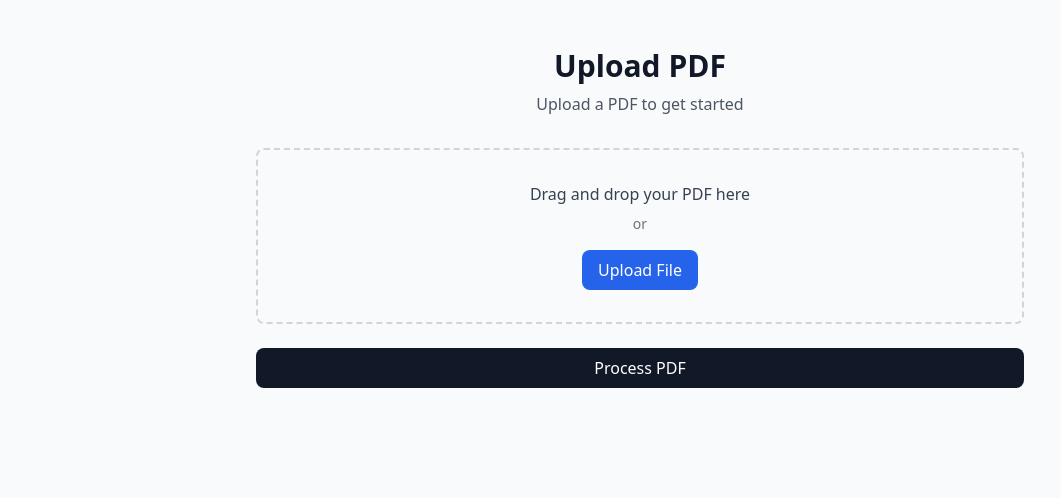
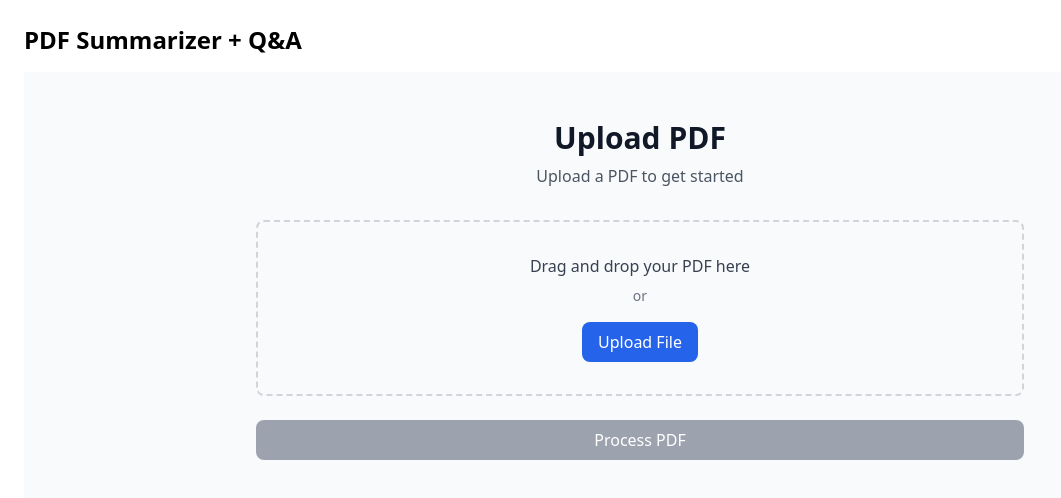
Before and after one commit to Eg0420/Summarizer, a Next.js app in the folder web-app/: page / in a window 1280 px wide. Shown: the top 498 px of the page, without its empty margins (0-1061 px from the left). Built offline with nearby package versions, Linux system fonts and the light colour scheme.

Commit message:
Made changes to page.tsx

```diff
--- a/web-app/app/page.tsx
+++ b/web-app/app/page.tsx
@@ -1,198 +1,27 @@
 'use client';
 
-import React, { useRef, useState } from 'react';
+import { useState } from 'react';
+import PDFUploadForm from '@/components/PDFUploadForm';
+import QAChat from '@/components/QAChat';
 
-interface ProcessResult {
-  documentId: string;
-  filename: string;
-  textLength: number;
-  chunkCount: number;
-}
-
-interface SummaryResult {
-  documentId: string;
-  filename: string;
-  summary: string;
-  tokensUsed: number;
-}
-
-export default function PDFUploadForm({
-  onUploadSuccess,
-}: {
-  onUploadSuccess: (documentId: string) => void;
-}) {
-  const [isDragging, setIsDragging] = useState(false);
-  const [selectedFile, setSelectedFile] = useState<File | null>(null);
-  const [processResult, setProcessResult] = useState<ProcessResult | null>(null);
-  const [summaryResult, setSummaryResult] = useState<SummaryResult | null>(null);
-  const [error, setError] = useState('');
-  const [isUploading, setIsUploading] = useState(false);
-  const fileInputRef = useRef<HTMLInputElement>(null);
-
-  const handleDragOver = (e: React.DragEvent) => {
-    e.preventDefault();
-    setIsDragging(true);
-  };
-
-  const handleDragLeave = () => {
-    setIsDragging(false);
-  };
-
-  const handleDrop = (e: React.DragEvent) => {
-    e.preventDefault();
-    setIsDragging(false);
-    const file = e.dataTransfer.files.item(0);
-    if (file) {
-      handleSelectedFile(file);
-    }
-  };
-
-  const handleSelectedFile = (file: File) => {
-    setError('');
-    setProcessResult(null);
-    setSummaryResult(null);
-
-    if (!file.name.toLowerCase().endsWith('.pdf')) {
-      setSelectedFile(null);
-      setError('Please choose a PDF file.');
-      return;
-    }
-
-    setSelectedFile(file);
-  };
-
-  const handleSubmit = async (e: React.FormEvent) => {
-    e.preventDefault();
-
-    if (!selectedFile) {
-      setError('Choose a PDF before uploading.');
-      return;
-    }
-
-    setError('');
-    setIsUploading(true);
-
-    try {
-      const formData = new FormData();
-      formData.append('file', selectedFile);
-
-      const processResponse = await fetch('/api/process', {
-        method: 'POST',
-        body: formData,
-      });
-
-      const processed = await processResponse.json();
-
-      if (!processResponse.ok) {
-        throw new Error(processed.error || 'PDF processing failed');
-      }
-
-      setProcessResult(processed);
-
-      // 🔥 THIS IS THE FIX (MOST IMPORTANT LINE)
-      onUploadSuccess(processed.documentId);
-
-      setSummaryResult({
-        documentId: processed.documentId,
-        filename: processed.filename,
-        summary: processed.summary,
-        tokensUsed: 0,
-      });
-
-    } catch (uploadError) {
-      setError(uploadError instanceof Error ? uploadError.message : 'Upload failed');
-    } finally {
-      setIsUploading(false);
-    }
-  };
+export default function Home() {
+  const [documentId, setDocumentId] = useState<string | null>(null);
 
   return (
-    <div className="min-h-screen bg-gray-50 py-12 px-4">
-      <div className="mx-auto max-w-3xl w-full space-y-8">
-        <div>
-          <h1 className="text-3xl font-bold text-center text-gray-900">
-            Upload PDF
-          </h1>
-          <p className="mt-2 text-center text-gray-600">
-            Upload a PDF to get started
-          </p>
+    <main className="p-6">
+      <h1 className="text-2xl font-bold mb-4">
+        PDF Summarizer + Q&A
+      </h1>
+
+      {/* Upload */}
+      <PDFUploadForm onUploadSuccess={setDocumentId} />
+
+      {/* Chat appears AFTER upload */}
+      {documentId && (
+        <div className="mt-6">
+          <QAChat documentId={documentId} />
         </div>
-
-        <form className="space-y-6" onSubmit={handleSubmit}>
-          <div
-            data-testid="pdf-drop-zone"
-            onDragOver={handleDragOver}
-            onDragLeave={handleDragLeave}
-            onDrop={handleDrop}
-            className={`border-2 border-dashed rounded-lg p-8 text-center cursor-pointer transition ${
-              isDragging
-                ? 'border-blue-500 bg-blue-50'
-                : 'border-gray-300 hover:border-gray-400'
-            }`}
-          >
-            <p className="text-gray-700 font-medium">
-              Drag and drop your PDF here
-            </p>
-            <p className="text-sm text-gray-500 mt-2">or</p>
-            <label className="mt-4 inline-block">
-              <input
-                ref={fileInputRef}
-                data-testid="pdf-file-input"
-                type="file"
-                accept=".pdf"
-                className="hidden"
-                onChange={(e) => {
-                  const file = e.target.files?.item(0);
-                  if (file) {
-                    handleSelectedFile(file);
-                  }
-                }}
-              />
-              <button
-                type="button"
-                onClick={() => fileInputRef.current?.click()}
-                className="px-4 py-2 bg-blue-600 text-white rounded-lg hover:bg-blue-700 transition"
-              >
-                Upload File
-              </button>
-            </label>
-          </div>
-
-          {selectedFile && (
-            <p className="text-sm text-gray-700">
-              Selected: <strong>{selectedFile.name}</strong>
-            </p>
-          )}
-
-          {error && (
-            <p className="text-sm text-red-600 font-semibold">{error}</p>
-          )}
-
-          <button
-            type="submit"
-            disabled={!selectedFile || isUploading}
-            className="w-full px-4 py-2 bg-gray-900 text-white rounded-lg"
-          >
-            {isUploading ? 'Processing...' : 'Process PDF'}
-          </button>
-        </form>
-
-        {processResult && summaryResult && (
-          <section className="space-y-6">
-            <div className="border rounded-lg bg-white p-4">
-              <h2 className="text-xl font-semibold">
-                {summaryResult.filename}
-              </h2>
-              <p className="mt-2 text-sm text-gray-600">
-                {processResult.chunkCount} chunks, {processResult.textLength} characters
-              </p>
-              <p className="mt-4 text-gray-800">
-                Document Summary: {summaryResult.summary}
-              </p>
-            </div>
-          </section>
-        )}
-      </div>
-    </div>
+      )}
+    </main>
   );
 }
```
